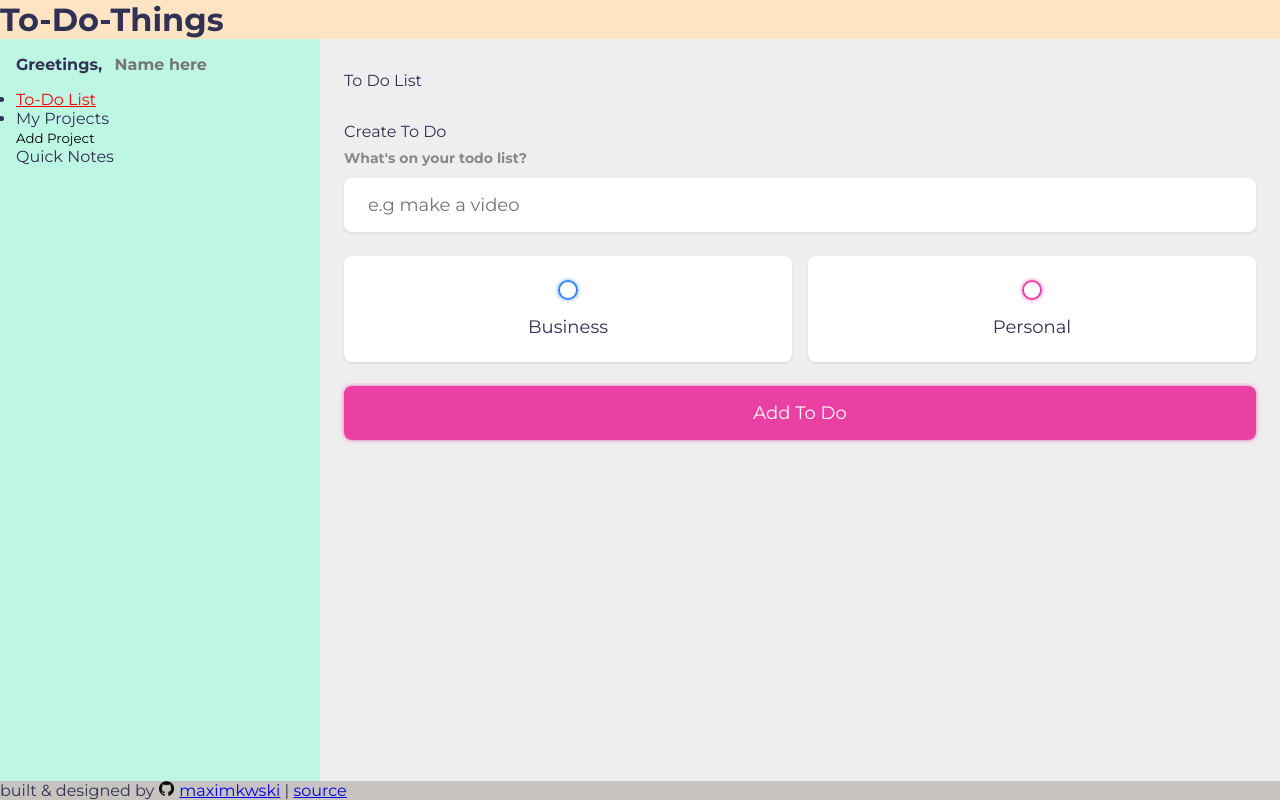
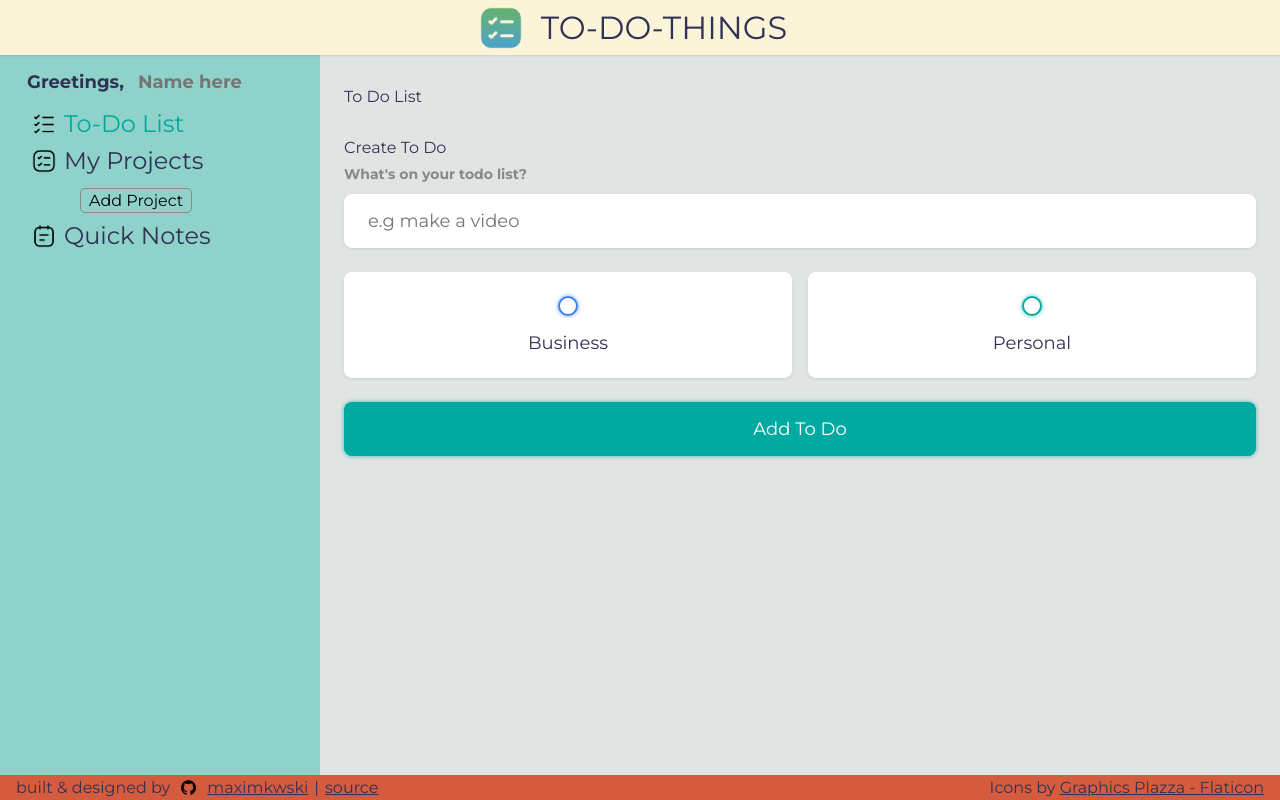
Before and after one commit to maximkwski/todo-things-project, a website built with webpack: page templates/index.html in a window 1280 px wide. Built offline with nearby package versions, Linux system fonts and the light colour scheme.

Commit message:
add color theme, add icons

```diff
--- a/src/components/footer.js
+++ b/src/components/footer.js
@@ -24,10 +24,21 @@ export default function footer() {
       sourceLink.rel = "noopener noreferrer";
       sourceLink.href = "https://github.com/maximkwski/todo-things-project";
 
-
       footerContainer.appendChild(sourceLink);
 
+      const iconsBy = document.createElement('div');
+      iconsBy.classList.add('icons-ref');
+      iconsBy.textContent = 'Icons by ';
+      const iconsAnchor = document.createElement('a');
+      iconsAnchor.href = 'https://www.flaticon.com/free-icons/to-do';
+      iconsAnchor.title = 'to do icons';
+      iconsAnchor.textContent = 'Graphics Plazza - Flaticon';
+      iconsBy.appendChild(iconsAnchor);
+
+
+
       footerElement.appendChild(footerContainer);
+      footerElement.appendChild(iconsBy);
 
     return footerElement;
 }
--- a/src/components/header.js
+++ b/src/components/header.js
@@ -1,8 +1,13 @@
+import headerPng from '../assets/logo-header.png';
+
 export default function header() {
     const headerElement = document.getElementById('header');
 
+    const headerIcon = new Image();
+    headerIcon.src = headerPng;
     const header_h1 = document.createElement('h1');
     header_h1.textContent = "To-Do-Things";
+    headerElement.appendChild(headerIcon);
     headerElement.appendChild(header_h1);
 
 
--- a/src/components/projectItem.js
+++ b/src/components/projectItem.js
@@ -15,7 +15,8 @@ export function projectItem(proj) {
     const project_category = document.createElement('h3');
     project_category.textContent = `${proj.category}`;
     const project_due = document.createElement('h3');
-    project_due.textContent = `Due: ${proj.dueDate}`;
+    const [year, month, day] = (proj.dueDate).split('-');
+    project_due.textContent = `Due: ${month}/${day}/${year}`;
 
     const tasklist = document.createElement('section');
     tasklist.classList.add('task-list');
--- a/src/components/projects.js
+++ b/src/components/projects.js
@@ -114,6 +114,7 @@ export default function createProject() {
             createdAt: new Date().getTime()
         }
 
+
         addProject(project);
         displayProjects();
         e.target.reset();
--- a/src/components/sidebar.js
+++ b/src/components/sidebar.js
@@ -1,4 +1,8 @@
 import '../styles/sidebar.css';
+import notePng from '../assets/note.png';
+import todoPng from '../assets/todo.png';
+import projectsPng from '../assets/projects.png';
+
 import { projects } from './todos';
 
 export default function sidebar() {
@@ -37,12 +41,20 @@ export default function sidebar() {
     const navMenu = document.createElement('ul');
     const li_default = document.createElement('li');
     li_default.id = 'default';
+    const todoIcon = new Image();
+    todoIcon.src = todoPng;
     const li_default_a = document.createElement('a');
     li_default_a.textContent = 'To-Do List';
+    li_default.appendChild(todoIcon);
     li_default.appendChild(li_default_a);
     const li_projects = document.createElement('li');
-    li_projects.textContent = 'My Projects'
-    li_projects.id = 'projects'
+    const li_projectsDiv = document.createElement('div');
+    const projectsIcon = new Image();
+    projectsIcon.src = projectsPng;
+    li_projectsDiv.appendChild(projectsIcon);
+    li_projectsDiv.innerHTML += 'My Projects';
+    li_projects.id = 'projects';
+    li_projects.appendChild(li_projectsDiv);
     const projectsUl = document.createElement('ul');
 
 
@@ -64,9 +76,12 @@ export default function sidebar() {
     li_projects.appendChild(addProject);
 
     const li_notes = document.createElement('li');
-    li_notes.id = 'notes';
+    li_notes.id = 'li-notes';
+    const notesIcon = new Image();
+    notesIcon.src = notePng;
     const li_notes_a = document.createElement('a');
     li_notes_a.textContent = 'Quick Notes';
+    li_notes.appendChild(notesIcon);
     li_notes.appendChild(li_notes_a);
 
 
--- a/src/style.css
+++ b/src/style.css
@@ -4,17 +4,17 @@
 }
 
 :root {
-    --primary: #EA40A4;
+    --primary: #00aaa0;
     --business: #3a82ee;
     --personal: var(--primary);
-    --light: #eee;
+    --light: #e0e5e4;
     --dark: #313154;
     --danger: rgb(255, 91, 87);
     --grey: #888;
     --shadow: 0px 1px 3px rgba(0, 0, 0, 0.1);
 
     --business-glow: 0px 0px 4px rgba(58, 130, 238, 0.75);
-    --personal-glow: 0px 0px 4px rgba(234, 64, 164, 0.75);
+    --personal-glow: 0px 0px 4px rgba(0, 170, 160, 0.75);
     --danger-glow: 0px 0px 4px rgba(255, 91, 87, 0.75);
 
     --low: rgba(97, 255, 66);
@@ -67,13 +67,30 @@ h4 {
 
 /*HEADER*/
 header {
-    background-color: bisque;
+    background-color: #fcf4d9;
+    box-shadow: var(--shadow);
+    z-index: 1;
+    display: flex;
+    align-items: center;
+    justify-content: center;
 }
+
+header h1 {
+    margin: 0.5rem 1rem;
+    text-transform: uppercase;
+    font-weight: 400;
+}
+
+header img {
+    height: 3rem;
+    width: 3rem;
+}
+
 
 /*MAIN*/
 
 aside {
-    background-color: rgb(189, 246, 227);
+    background-color: #8ed2c9;
 }
 
 #main {
@@ -85,7 +102,13 @@ aside {
 
 /*FOOTER*/
 footer {
-    background-color: rgb(199, 196, 191)
+    background-color: #d55b3e;
+    display: flex;
+    justify-content: space-between;
+}
+
+footer div {
+    margin: 0.2rem 1rem;
 }
 
 footer img {
@@ -93,4 +116,16 @@ footer img {
     margin: 0 5px;
 }
 
+footer a {
+    /* text-decoration: none; */
+    color: var(--dark);
+
+}
+
+.footer-container {
+    display: flex;
+    align-items: center;
+    gap: 6px;
+}
+
 /*----------------*/
--- a/src/styles/projectItem.css
+++ b/src/styles/projectItem.css
@@ -109,6 +109,16 @@ input:checked~.bbl::after {
 
 /* PROJECT ITEM AND TASKS LIST */
 
+.project-item h2 {
+    text-align: center;
+    margin-top: 1rem;
+}
+
+
+.project-item h3 {
+    text-align: center;
+}
+
 .task-item {
     display: flex;
     align-items: center;
--- a/src/styles/sidebar.css
+++ b/src/styles/sidebar.css
@@ -1,14 +1,16 @@
 .selected {
-    text-decoration: underline;
-    color: red;
+    color: var(--primary);
 }
 
 .greeting {
     margin: 1rem;
+    text-align: center;
 }
 
+
 aside>ul {
-    margin: 1rem;
+    margin: 1rem 2rem;
+    list-style: none;
 }
 
 .greeting .title {}
@@ -22,6 +24,54 @@ aside>ul {
 .greeting .title input,
 .greeting .title {
     color: var(--dark);
-    font-size: 1rem;
+    font-size: 1.125rem;
     font-weight: 700;
 }
+
+aside ul li {
+    font-size: 1.5rem;
+    margin-bottom: 0.5rem;
+}
+
+
+aside ul li:not([id="projects"]) {
+    display: flex;
+    align-items: center;
+}
+
+ul img {
+    width: 1.5rem;
+    height: 1.5rem;
+    margin-right: 0.5rem;
+}
+
+aside ul li:hover {
+    cursor: pointer;
+}
+
+li#projects div {
+    display: flex;
+    align-items: center;
+    margin-bottom: 0.5rem;
+}
+
+li#projects ul li {
+    margin-left: 3rem;
+    display: list-item;
+}
+
+li#projects button {
+    font-size: 1rem;
+    border: 1px solid var(--grey);
+    border-radius: 5px;
+    padding: 2px 8px;
+    margin-left: 3rem;
+    transition: 0.2s ease-in-out;
+}
+
+li#projects button:active,
+li#projects button:hover {
+    color: var(--primary);
+    border-color: var(--primary);
+
+}
```
Also changed, not shown: dist/2b67fb3c5841c1bfd41d.png (added), dist/2c28932b356bf0420f5c.png (added), dist/6ab02702144b12ab122f.png (added), dist/f5bfb2f4042efea5981f.png (added), dist/main.js, src/assets/logo-header.png (added), src/assets/note.png (added), src/assets/projects.png (added), src/assets/todo.png (added).
